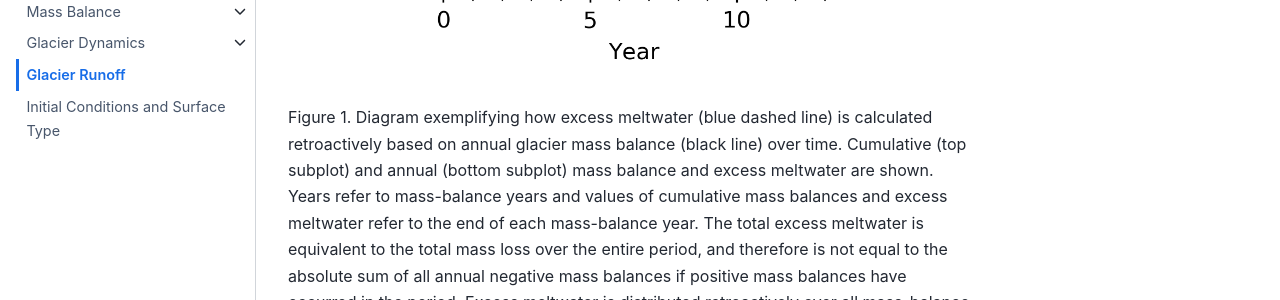
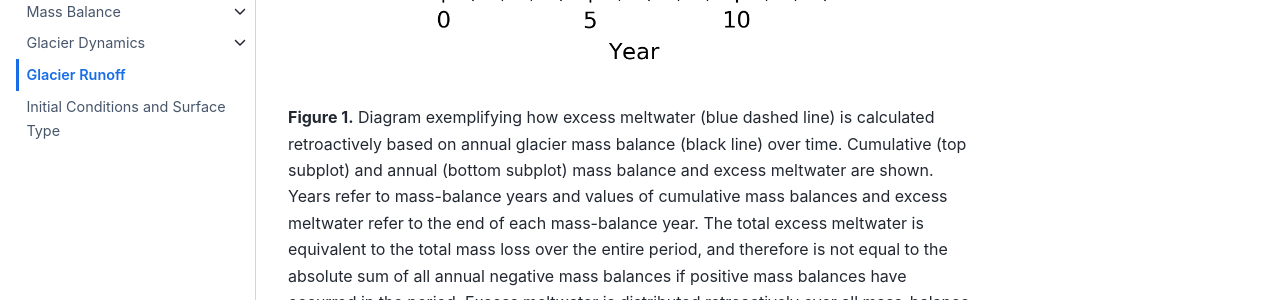
Before and after one commit to drounce/PyGEM, a Sphinx documentation site: the page built from docs/runoff.md, in a window 1280 px wide and 900 px high, scrolled down 953 px. Shown: the part 243-543 px from the top of the window. Built offline with Sphinx 7.4.7 and the Sphinx Book theme 1.1.4, drawn with Linux system fonts in a browser that asks for light colours; some of the changed text lies outside the part shown.

Commit message:
fixing equations

````diff
--- a/docs/runoff.md
+++ b/docs/runoff.md
@@ -15,4 +15,4 @@ width: 100%
 ---
 ```
 
-Figure 1. Diagram exemplifying how excess meltwater (blue dashed line) is calculated retroactively based on annual glacier mass balance (black line) over time. Cumulative (top subplot) and annual (bottom subplot) mass balance and excess meltwater are shown. Years refer to mass-balance years and values of cumulative mass balances and excess meltwater refer to the end of each mass-balance year. The total excess meltwater is equivalent to the total mass loss over the entire period, and therefore is not equal to the absolute sum of all annual negative mass balances if positive mass balances have occurred in the period. Excess meltwater is distributed retroactively over all mass-balance years that are negative and where the lost mass is not regained in the future. For example, annual mass balances in year 6, 7 and 9 are negative, but all mass loss lost between year 6 and 10 is regained by the end of year 10; thus, excess meltwater is zero in years 6 to 10 despite negative annual mass balances. Excess meltwater for any year with negative mass balance cannot exceed the annual net mass loss of that year. The figure is copied from [Rounce et al. (2020)](https://www.frontiersin.org/articles/10.3389/feart.2019.00331/full).
+**Figure 1.** Diagram exemplifying how excess meltwater (blue dashed line) is calculated retroactively based on annual glacier mass balance (black line) over time. Cumulative (top subplot) and annual (bottom subplot) mass balance and excess meltwater are shown. Years refer to mass-balance years and values of cumulative mass balances and excess meltwater refer to the end of each mass-balance year. The total excess meltwater is equivalent to the total mass loss over the entire period, and therefore is not equal to the absolute sum of all annual negative mass balances if positive mass balances have occurred in the period. Excess meltwater is distributed retroactively over all mass-balance years that are negative and where the lost mass is not regained in the future. For example, annual mass balances in year 6, 7 and 9 are negative, but all mass loss lost between year 6 and 10 is regained by the end of year 10; thus, excess meltwater is zero in years 6 to 10 despite negative annual mass balances. Excess meltwater for any year with negative mass balance cannot exceed the annual net mass loss of that year. The figure is copied from [Rounce et al. (2020)](https://www.frontiersin.org/articles/10.3389/feart.2019.00331/full).
````
Also changed, not shown: docs/dynamics_massredistributioncurves.md (+15 -5 lines).
